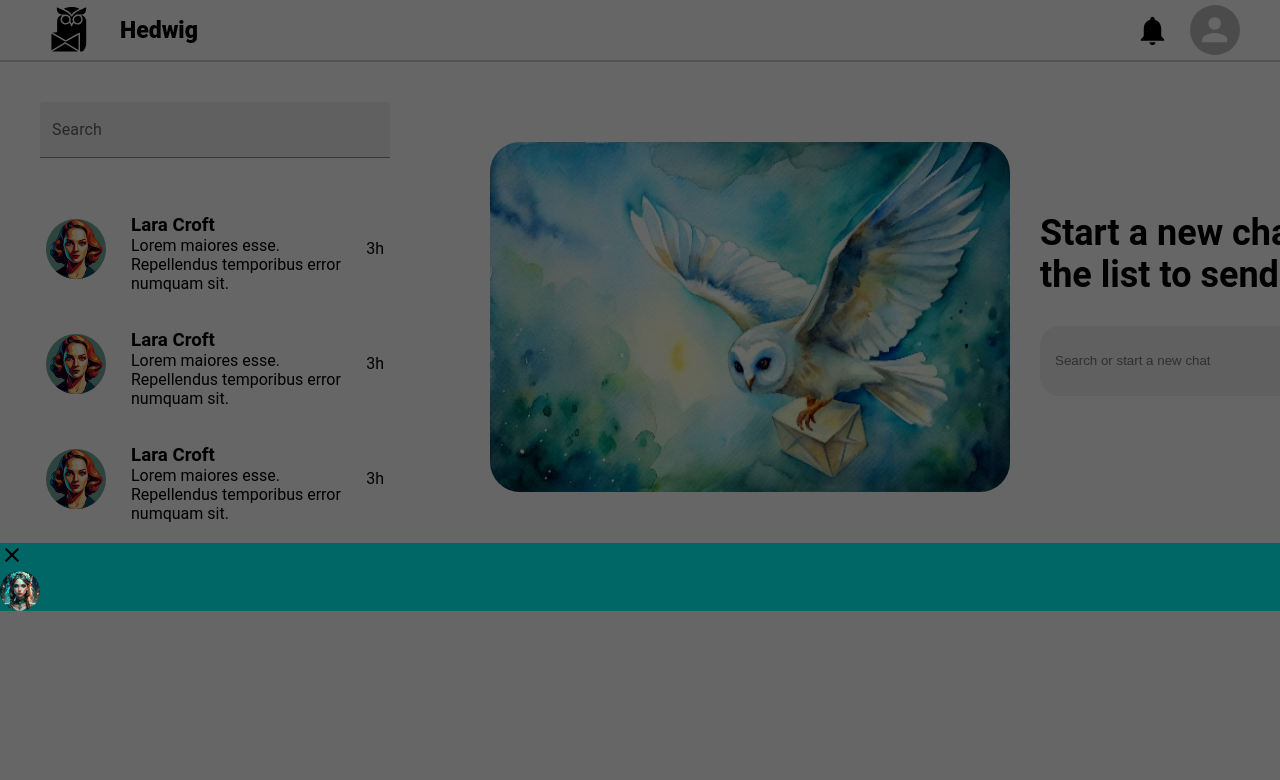
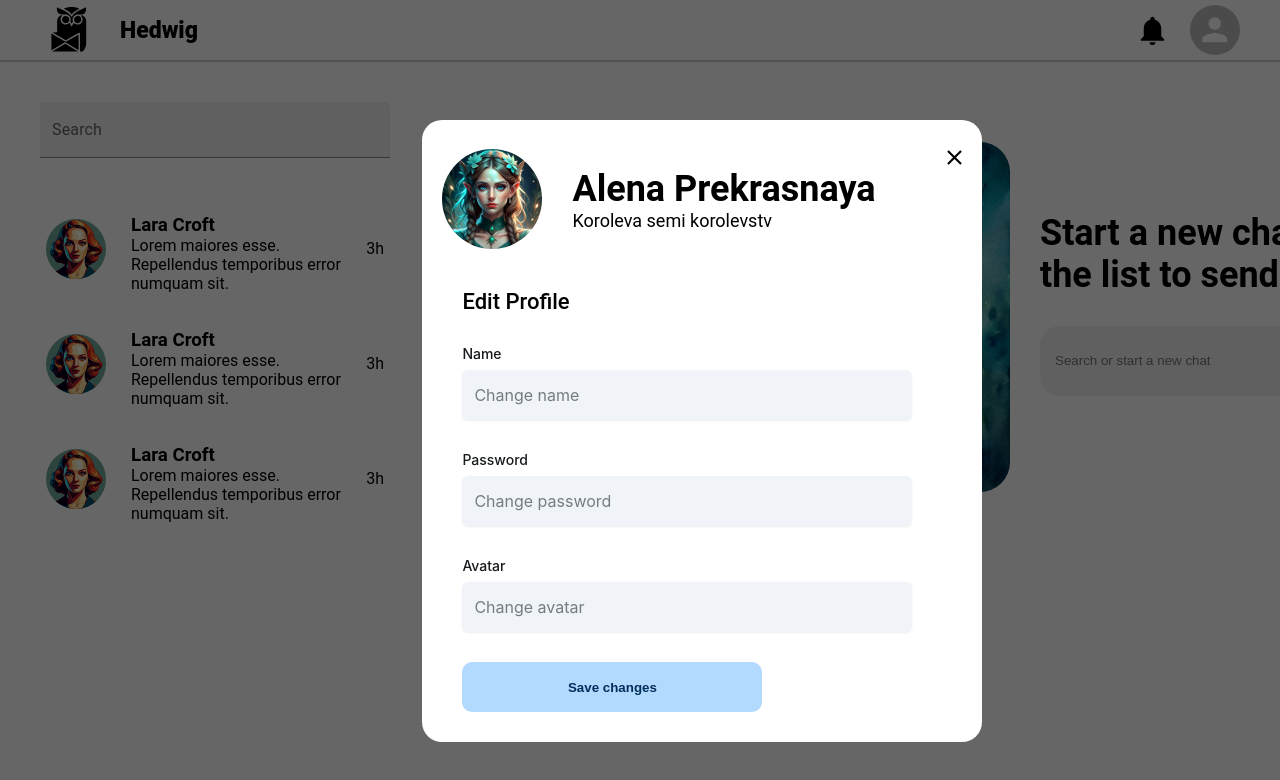
Before and after one commit to Mishe4ka14/pet-messenger, a React (Create React App) app in the folder frontend/: page / in a window 1280 px wide. Both pictures are taken after a click on the element 1215 px from the left and 30 px from the top of the page. Shown: the top 780 px of the page. Built offline with nearby package versions, Linux system fonts and the light colour scheme.

Commit message:
finish profile modal

```diff
--- a/frontend/src/components/modal-overlay/modal-overlay.module.scss
+++ b/frontend/src/components/modal-overlay/modal-overlay.module.scss
@@ -6,5 +6,5 @@
   width: 100%;
   height: 100%;
   background-color: rgba(0, 0, 0, 60%);
-  // z-index: 998;
+  z-index: 998;
 }
--- /dev/null
+++ b/frontend/src/components/modal/modal.module.scss
@@ -0,0 +1,22 @@
+.container {
+  box-sizing: border-box;
+  position: fixed;
+  top: 15%;
+  left: 33%;
+  background-color: white;
+  width: 560px;
+  border-radius: 20px;
+  z-index: 999;
+}
+
+.close {
+  cursor: pointer;
+  position: relative;
+  top: 25px;
+  left: 520px;
+  z-index: 999;
+  transition: color 0.3s ease;
+  &:hover {
+    color: rgb(80, 117, 227);
+  }
+}
--- a/frontend/src/components/modal/modal.tsx
+++ b/frontend/src/components/modal/modal.tsx
@@ -6,7 +6,7 @@ import { Close } from '@mui/icons-material';
 import { useDispatch } from '../../hooks/hooks';
 import { IModal } from '../../services/types/types';
 import ModalOverlay from '../modal-overlay/modal-overlay';
-import styles from './profile-modal.module.scss';
+import styles from './modal.module.scss';
 
 const modalRoot = document.getElementById('modal-root');
 
@@ -39,7 +39,9 @@ const Modal = ({ children, onClose }: IModal): JSX.Element => {
      <>
       <ModalOverlay closeModal={(() => handlerClose())}/>
       <div className={styles.container}>
-        <div className={styles.close}><Close type='primary' onClick={(() => handlerClose())}/></div>
+        <div className={styles.close}>
+          <Close sx={{ width: 25, height: 25 }} type='primary' onClick={(() => handlerClose())}/>
+        </div>
         {children}
       </div>
     </>
--- a/frontend/src/components/modal/profile-modal.module.scss
+++ /dev/null
@@ -1,7 +0,0 @@
-.popup {
-  z-index: 999;
-}
-
-.container {
-  background-color: aqua;
-}
--- a/frontend/src/components/profile/profile.module.scss
+++ b/frontend/src/components/profile/profile.module.scss
@@ -0,0 +1,70 @@
+.profile {
+  z-index: 200;
+  // background-color: aliceblue;
+}
+
+.info {
+  z-index: 200;
+  display: flex;
+  justify-content: left;
+  margin-left: 20px;
+  gap: 30px;
+}
+
+.name {
+  z-index: 2;
+  display: flex;
+  flex-direction: column;
+  justify-content: center;
+}
+
+.title {
+  font-size: 36px;
+  font-weight: 700;
+  margin: 0;
+  padding: 0;
+}
+
+.subtitle {
+  font-size: 18px;
+  margin: 0;
+  padding: 0;
+}
+
+.edit {
+  margin-top: 40px;
+  margin-left: 40px;
+  display: flex;
+  flex-direction: column;
+  gap: 30px;
+}
+
+.button {
+  background-color: rgb(178, 218, 255);
+  color: rgb(2, 47, 89);
+  font-weight: bold;
+  border: none;
+  border-radius: 10px;
+  padding: 5px 10px;
+  cursor: pointer;
+  height: 50px;
+  width: 300px;
+  margin-bottom: 30px;
+  transition: background-color 0.3s ease;
+  transition: color 0.3s ease;
+  transition: transform 0.3s ease;
+  &:hover {
+    background-color: rgb(29, 120, 240);
+    color:azure;
+  }
+  &:active {
+    transform: scale(0.95);
+  }
+}
+
+.text {
+  font-size: 22px;
+  font-weight: 500;
+  margin: 0;
+  padding: 0;
+}
--- a/frontend/src/components/profile/profile.tsx
+++ b/frontend/src/components/profile/profile.tsx
@@ -1,17 +1,69 @@
 /* eslint-disable no-undef */
 /* eslint-disable no-unused-vars */
-import { Avatar } from '@mui/joy';
+import {
+  Avatar, FormControl, FormLabel, Input,
+} from '@mui/joy';
 import { useDispatch } from '../../hooks/hooks';
 import styles from './profile.module.scss';
 import ava from '../../assets/pretty-elf.jpg';
+import useInputHandlers from '../../hooks/use-input';
 
 const Profile = (): JSX.Element => {
+  const { values, handleInputChange } = useInputHandlers({
+    password: '', name: '', avatar: '',
+  });
+
   const dispatch = useDispatch;
+
   return (
     <div className={styles.profile}>
       <div className={styles.info}>
-        <Avatar src={ava}/>
+        <Avatar sx={{ width: 100, height: 100 }} src={ava}/>
+        <div className={styles.name}>
+          <h3 className={styles.title}>Alena Prekrasnaya</h3>
+          <p className={styles.subtitle}>Koroleva semi korolevstv</p>
+        </div>
       </div>
+      <form className={styles.edit}>
+        <p className={styles.text}>Edit Profile</p>
+        <FormControl>
+          <FormLabel>Name</FormLabel>
+          <Input
+            placeholder="Change name"
+            variant="soft"
+            value={values.email}
+            sx={{ width: 450, height: 50 }}
+            className={styles.input}
+            onChange={handleInputChange}
+            name='name'
+            />
+        </FormControl>
+        <FormControl>
+          <FormLabel>Password</FormLabel>
+          <Input
+            placeholder="Change password"
+            variant="soft"
+            value={values.email}
+            sx={{ width: 450, height: 50 }}
+            className={styles.input}
+            onChange={handleInputChange}
+            name='password'
+            />
+        </FormControl>
+        <FormControl>
+          <FormLabel>Avatar</FormLabel>
+          <Input
+            placeholder="Change avatar"
+            variant="soft"
+            value={values.email}
+            sx={{ width: 450, height: 50 }}
+            className={styles.input}
+            onChange={handleInputChange}
+            name='avatar'
+            />
+        </FormControl>
+        <button className={styles.button} type='submit'>Save changes</button>
+      </form>
     </div>
   );
 };
```
Also changed, not shown: frontend/src/pages/home-page/home-page.module.scss (line endings or trailing spaces).
